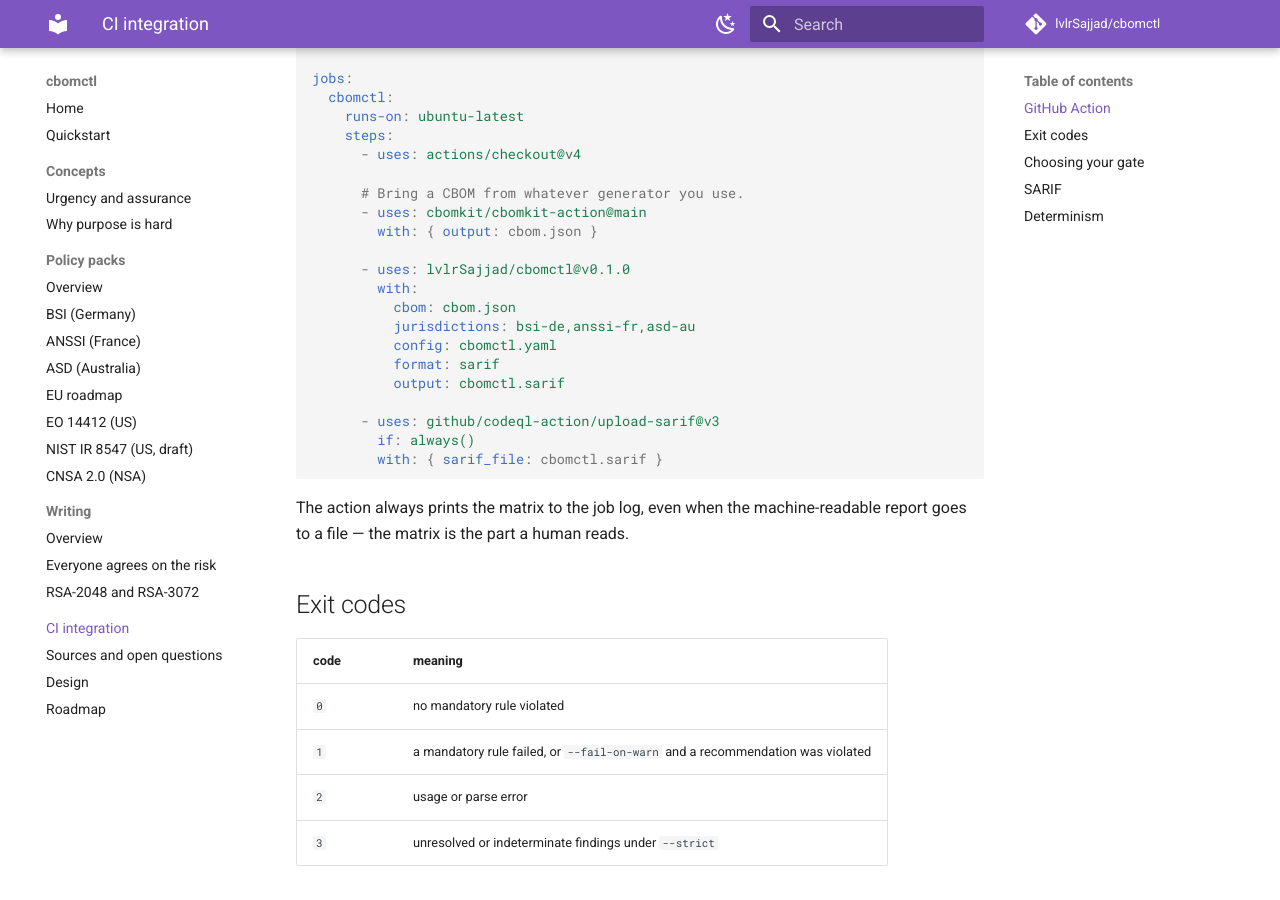
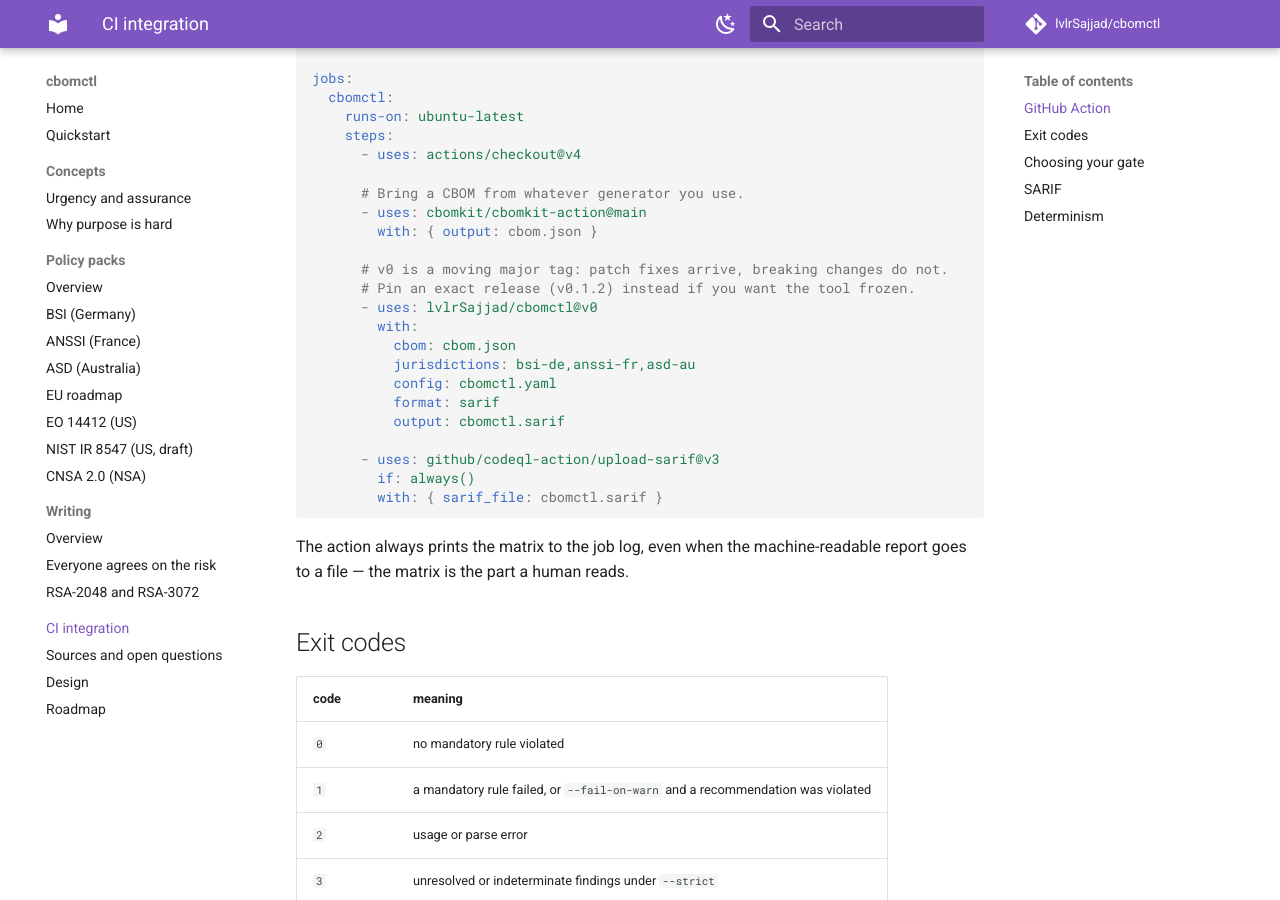
Before and after one commit to lvlrSajjad/cbomctl, an MkDocs documentation site: the page built from docs/ci.md, in a window 1280 px wide and 900 px high, scrolled down 305 px. Built offline with MkDocs 1.6.1 and Material for MkDocs 9.7.7, drawn with Linux system fonts in a browser that asks for light colours; comment, search, counter and statistics services are not loaded.

Commit message:
docs(ci): pin the example to the moving major tag
The copy-paste snippet pinned v0.1.0, so anyone who followed it got the release
with the "No pack is verified" bug and never received the fix. v0 now exists and
tracks the latest 0.x, which is what a Marketplace visitor should copy. The
exact-pin option is noted for people who want the tool frozen.

Co-Authored-By: Claude Opus 5 <noreply@anthropic.com>

```diff
--- a/docs/ci.md
+++ b/docs/ci.md
@@ -20,7 +20,9 @@ jobs:
       - uses: cbomkit/cbomkit-action@main
         with: { output: cbom.json }
 
-      - uses: lvlrSajjad/cbomctl@v0.1.0
+      # v0 is a moving major tag: patch fixes arrive, breaking changes do not.
+      # Pin an exact release (v0.1.2) instead if you want the tool frozen.
+      - uses: lvlrSajjad/cbomctl@v0
         with:
           cbom: cbom.json
           jurisdictions: bsi-de,anssi-fr,asd-au
```
